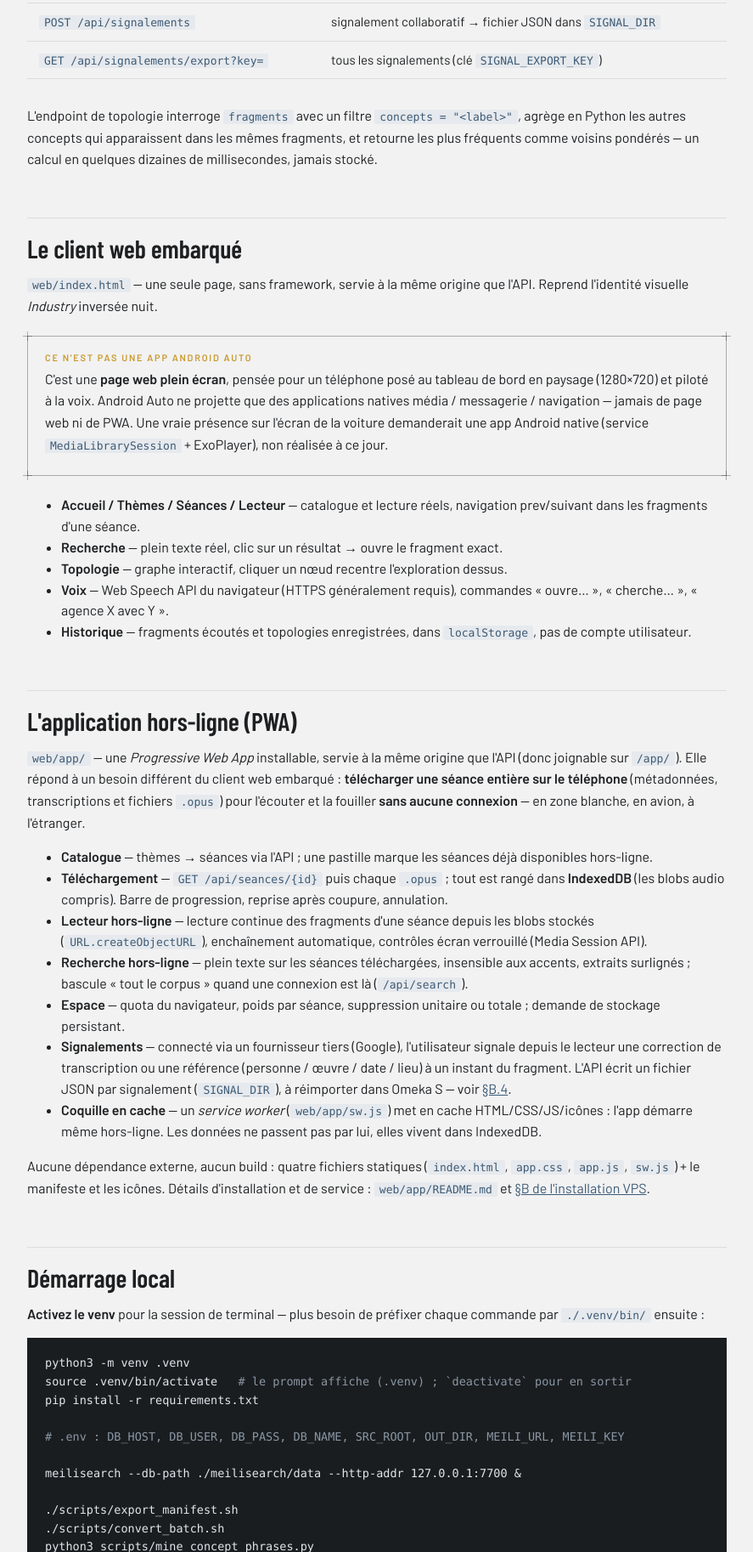
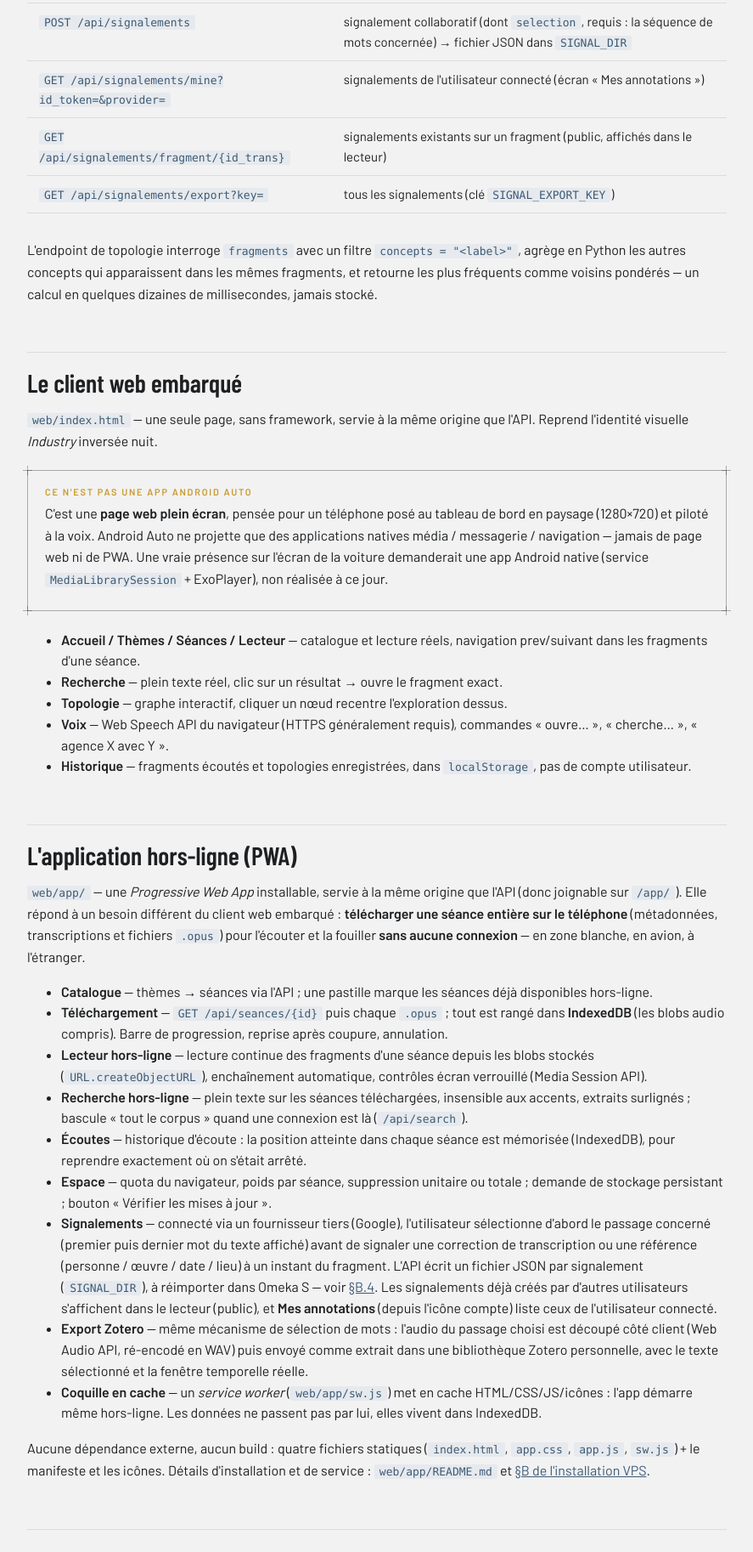
Before and after one commit to samszo/exploDeleuze, a plain HTML site: page exploreConceptsInCar/docs/index.html in a window 1280 px wide. Shown: the part 4620-6446 px from the top of the page at 85% size, without its empty margins (196-1083 px from the left). Drawn offline with nearby package versions, Linux system fonts and the light colour scheme; a web font is replaced by a local one.

Commit message:
feat: ajouter la gestion des signalements collaboratifs avec sélection de texte et mise à jour de la documentation

```diff
--- a/exploreConceptsInCar/docs/index.html
+++ b/exploreConceptsInCar/docs/index.html
@@ -249,7 +249,9 @@ footer{border-top:1px solid var(--line);padding:28px 0;color:var(--text-dim);fon
     <tr><td><code>GET /audio/{fichier}</code></td><td>fichiers <code>.opus</code>, requêtes <code>Range</code> supportées</td></tr>
     <tr><td><code>GET /api/health</code></td><td>vérifie la connexion à Meilisearch</td></tr>
     <tr><td><code>GET /api/auth/providers</code></td><td>fournisseurs d'auth tierce activés (pour la PWA)</td></tr>
-    <tr><td><code>POST /api/signalements</code></td><td>signalement collaboratif → fichier JSON dans <code>SIGNAL_DIR</code></td></tr>
+    <tr><td><code>POST /api/signalements</code></td><td>signalement collaboratif (dont <code>selection</code>, requis : la séquence de mots concernée) → fichier JSON dans <code>SIGNAL_DIR</code></td></tr>
+    <tr><td><code>GET /api/signalements/mine?id_token=&amp;provider=</code></td><td>signalements de l'utilisateur connecté (écran « Mes annotations »)</td></tr>
+    <tr><td><code>GET /api/signalements/fragment/{id_trans}</code></td><td>signalements existants sur un fragment (public, affichés dans le lecteur)</td></tr>
     <tr><td><code>GET /api/signalements/export?key=</code></td><td>tous les signalements (clé <code>SIGNAL_EXPORT_KEY</code>)</td></tr>
   </table></div>
   <p>L'endpoint de topologie interroge <code>fragments</code> avec un filtre <code>concepts = "&lt;label&gt;"</code>, agrège en Python les autres concepts qui apparaissent dans les mêmes fragments, et retourne les plus fréquents comme voisins pondérés — un calcul en quelques dizaines de millisecondes, jamais stocké.</p>
@@ -275,8 +277,10 @@ footer{border-top:1px solid var(--line);padding:28px 0;color:var(--text-dim);fon
     <li><strong>Téléchargement</strong> — <code>GET /api/seances/{id}</code> puis chaque <code>.opus</code> ; tout est rangé dans <strong>IndexedDB</strong> (les blobs audio compris). Barre de progression, reprise après coupure, annulation.</li>
     <li><strong>Lecteur hors-ligne</strong> — lecture continue des fragments d'une séance depuis les blobs stockés (<code>URL.createObjectURL</code>), enchaînement automatique, contrôles écran verrouillé (Media Session API).</li>
     <li><strong>Recherche hors-ligne</strong> — plein texte sur les séances téléchargées, insensible aux accents, extraits surlignés ; bascule « tout le corpus » quand une connexion est là (<code>/api/search</code>).</li>
-    <li><strong>Espace</strong> — quota du navigateur, poids par séance, suppression unitaire ou totale ; demande de stockage persistant.</li>
-    <li><strong>Signalements</strong> — connecté via un fournisseur tiers (Google), l'utilisateur signale depuis le lecteur une correction de transcription ou une référence (personne / œuvre / date / lieu) à un instant du fragment. L'API écrit un fichier JSON par signalement (<code>SIGNAL_DIR</code>), à réimporter dans Omeka S — voir <a href="deployment.html#pwa">§B.4</a>.</li>
+    <li><strong>Écoutes</strong> — historique d'écoute : la position atteinte dans chaque séance est mémorisée (IndexedDB), pour reprendre exactement où on s'était arrêté.</li>
+    <li><strong>Espace</strong> — quota du navigateur, poids par séance, suppression unitaire ou totale ; demande de stockage persistant ; bouton « Vérifier les mises à jour ».</li>
+    <li><strong>Signalements</strong> — connecté via un fournisseur tiers (Google), l'utilisateur sélectionne d'abord le passage concerné (premier puis dernier mot du texte affiché) avant de signaler une correction de transcription ou une référence (personne / œuvre / date / lieu) à un instant du fragment. L'API écrit un fichier JSON par signalement (<code>SIGNAL_DIR</code>), à réimporter dans Omeka S — voir <a href="deployment.html#pwa">§B.4</a>. Les signalements déjà créés par d'autres utilisateurs s'affichent dans le lecteur (public), et <strong>Mes annotations</strong> (depuis l'icône compte) liste ceux de l'utilisateur connecté.</li>
+    <li><strong>Export Zotero</strong> — même mécanisme de sélection de mots : l'audio du passage choisi est découpé côté client (Web Audio API, ré-encodé en WAV) puis envoyé comme extrait dans une bibliothèque Zotero personnelle, avec le texte sélectionné et la fenêtre temporelle réelle.</li>
     <li><strong>Coquille en cache</strong> — un <em>service worker</em> (<code>web/app/sw.js</code>) met en cache HTML/CSS/JS/icônes : l'app démarre même hors-ligne. Les données ne passent pas par lui, elles vivent dans IndexedDB.</li>
   </ul>
   <p>Aucune dépendance externe, aucun build : quatre fichiers statiques (<code>index.html</code>, <code>app.css</code>, <code>app.js</code>, <code>sw.js</code>) + le manifeste et les icônes. Détails d'installation et de service : <code>web/app/README.md</code> et <a href="deployment.html#pwa">§B de l'installation VPS</a>.</p>
```
Also changed, not shown: exploreConceptsInCar/docs/DEPLOYMENT.md (+8 -0 lines), exploreConceptsInCar/docs/deployment.html (+3 -1 lines), exploreConceptsInCar/docs/README.md, exploreConceptsInCar/web/app/README.md, mobilapp/fluxconceptuel/README.md.
